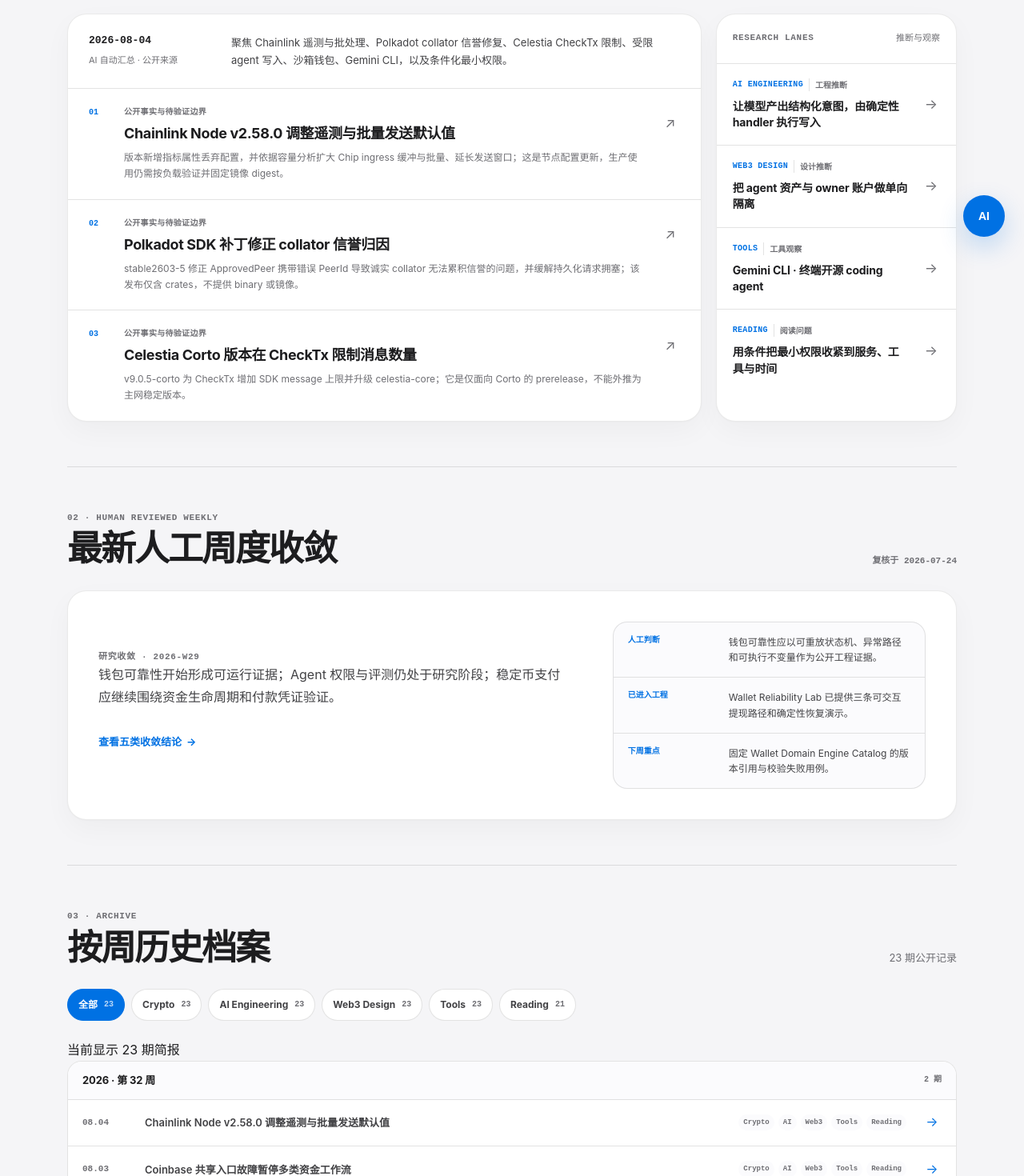
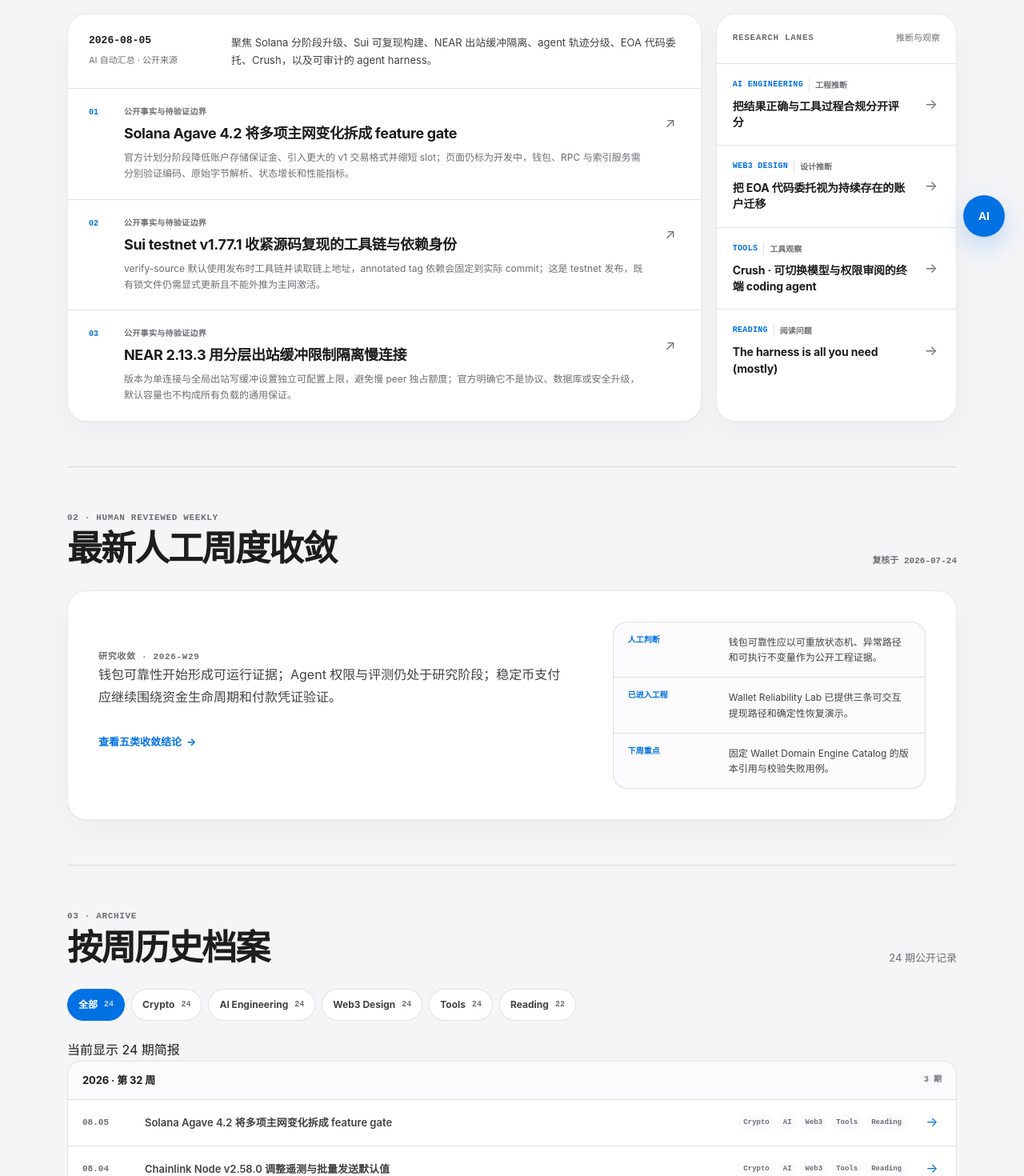
Before and after one commit to qianqiu0404/xiuqiu-site, a Vue app: page /radar in a window 1280 px wide. Shown: the part 480-1950 px from the top of the page at 80% size. Built offline with nearby package versions, Linux system fonts and the light colour scheme; the HTML template or start-up script is replaced by a standard one.

Commit message:
chore: daily radar 2026-08-05 (#49)

```diff
--- a/src/data/generatedRadars.ts
+++ b/src/data/generatedRadars.ts
@@ -5,6 +5,82 @@
 export interface DailyRadar { date: string; slug: string; title: string; summary: string; reviewStatus: 'automated'; generatedAt: string; sourceSections: string[]; missingSections: string[]; marketSignals: RadarItem[]; aiTip?: RadarItem; web3Design?: RadarItem; vibeProject?: RadarItem; readingPick?: RadarItem; sourceUrls: string[]; relatedProjectSlugs: string[] }
 
 export const dailyRadars: DailyRadar[] = [
+  {
+    "date": "2026-08-05",
+    "slug": "2026-08-05",
+    "title": "每日研究雷达 · 2026-08-05",
+    "summary": "聚焦 Solana 分阶段升级、Sui 可复现构建、NEAR 出站缓冲隔离、agent 轨迹分级、EOA 代码委托、Crush，以及可审计的 agent harness。",
+    "reviewStatus": "automated",
+    "generatedAt": "2026-08-05T07:03:11+08:00",
+    "sourceSections": [
+      "crypto",
+      "radar",
+      "vibe",
+      "reading"
+    ],
+    "missingSections": [],
+    "marketSignals": [
+      {
+        "title": "Solana Agave 4.2 将多项主网变化拆成 feature gate",
+        "summary": "官方计划分阶段降低账户存储保证金、引入更大的 v1 交易格式并缩短 slot；页面仍标为开发中，钱包、RPC 与索引服务需分别验证编码、原始字节解析、状态增长和性能指标。",
+        "sourceUrl": "https://solana.com/zh/upgrades/agave-4-2-release-overview"
+      },
+      {
+        "title": "Sui testnet v1.77.1 收紧源码复现的工具链与依赖身份",
+        "summary": "verify-source 默认使用发布时工具链并读取链上地址，annotated tag 依赖会固定到实际 commit；这是 testnet 发布，既有锁文件仍需显式更新且不能外推为主网激活。",
+        "sourceUrl": "https://github.com/MystenLabs/sui/releases/tag/testnet-v1.77.1"
+      },
+      {
+        "title": "NEAR 2.13.3 用分层出站缓冲限制隔离慢连接",
+        "summary": "版本为单连接与全局出站写缓冲设置独立可配置上限，避免慢 peer 独占额度；官方明确它不是协议、数据库或安全升级，默认容量也不构成所有负载的通用保证。",
+        "sourceUrl": "https://github.com/near/nearcore/releases/tag/2.13.3"
+      }
+    ],
+    "aiTip": {
+      "title": "把结果正确与工具过程合规分开评分",
+      "summary": "保留人工裁决的端到端轨迹，分别标注工具选择、参数范围、写前校验和成功状态一致性，再用同一回归集比较模型或编排变更。轨迹 grader 可能误判，权限和副作用仍需确定性约束。",
+      "sourceUrl": "https://developers.openai.com/api/docs/guides/trace-grading"
+    },
+    "web3Design": {
+      "title": "把 EOA 代码委托视为持续存在的账户迁移",
+      "summary": "EIP-7702 授权会持久改变 EOA 的代码语义，且外层调用回滚不撤销已处理委托。托管钱包应显式展示 authority、链域、代码哈希、nonce、初始化与撤销路径，并拒绝未知代码或漂移状态。",
+      "sourceUrl": "https://eips.ethereum.org/EIPS/eip-7702"
+    },
+    "vibeProject": {
+      "title": "Crush · 可切换模型与权限审阅的终端 coding agent",
+      "summary": "Crush 用 Go 集成文件与 shell 工具、会话、LSP、MCP、非交互入口和 server 模式；固定版 v0.88.0 已复现 CLI 与 provider 路由问题。可执行配置、yolo 权限、协议静默替换和网络文件系统数据库锁仍需隔离验证。",
+      "sourceUrl": "https://github.com/charmbracelet/crush"
+    },
+    "readingPick": {
+      "title": "The harness is all you need (mostly)",
+      "summary": "文章用原型、计划、实现、复核构成可观察的 agent 闭环，并强调自主执行要与沙箱隔离配套。思考题：为一个真实小任务分别写出四阶段证据，以及自动循环中仍必须停下的权限边界。",
+      "sourceUrl": "https://github.blog/ai-and-ml/github-copilot/the-harness-is-all-you-need-mostly/"
+    },
+    "sourceUrls": [
+      "https://solana.com/zh/upgrades/agave-4-2-release-overview",
+      "https://github.com/MystenLabs/sui/releases/tag/testnet-v1.77.1",
+      "https://github.com/near/nearcore/releases/tag/2.13.3",
+      "https://github.com/near/nearcore/pull/16145",
+      "https://developers.openai.com/api/docs/guides/trace-grading",
+      "https://eips.ethereum.org/EIPS/eip-7702",
+      "https://github.com/charmbracelet/crush",
+      "https://github.com/charmbracelet/crush/releases/tag/v0.88.0",
+      "https://github.com/charmbracelet/crush/blob/v0.88.0/README.md",
+      "https://api.github.com/repos/charmbracelet/crush/releases/tags/v0.88.0",
+      "https://api.github.com/repos/charmbracelet/crush",
+      "https://registry.npmjs.org/%40charmland%2Fcrush/0.88.0",
+      "https://api.npmjs.org/downloads/point/2026-07-05:2026-08-03/%40charmland%2Fcrush",
+      "https://github.com/charmbracelet/crush/issues/3504",
+      "https://github.com/charmbracelet/crush/issues/3461",
+      "https://github.com/charmbracelet/crush/blob/v0.88.0/LICENSE.md",
+      "https://github.blog/ai-and-ml/github-copilot/the-harness-is-all-you-need-mostly/"
+    ],
+    "relatedProjectSlugs": [
+      "wallet-core",
+      "exchange-wallet-system",
+      "web3-wallet-engineer-lab"
+    ]
+  },
   {
     "date": "2026-08-04",
     "slug": "2026-08-04",
```
Also changed, not shown: content/radar/2026-08-05.md (added, +58 -0 lines), 1 other file (tests, documents, lock files or other folders).
